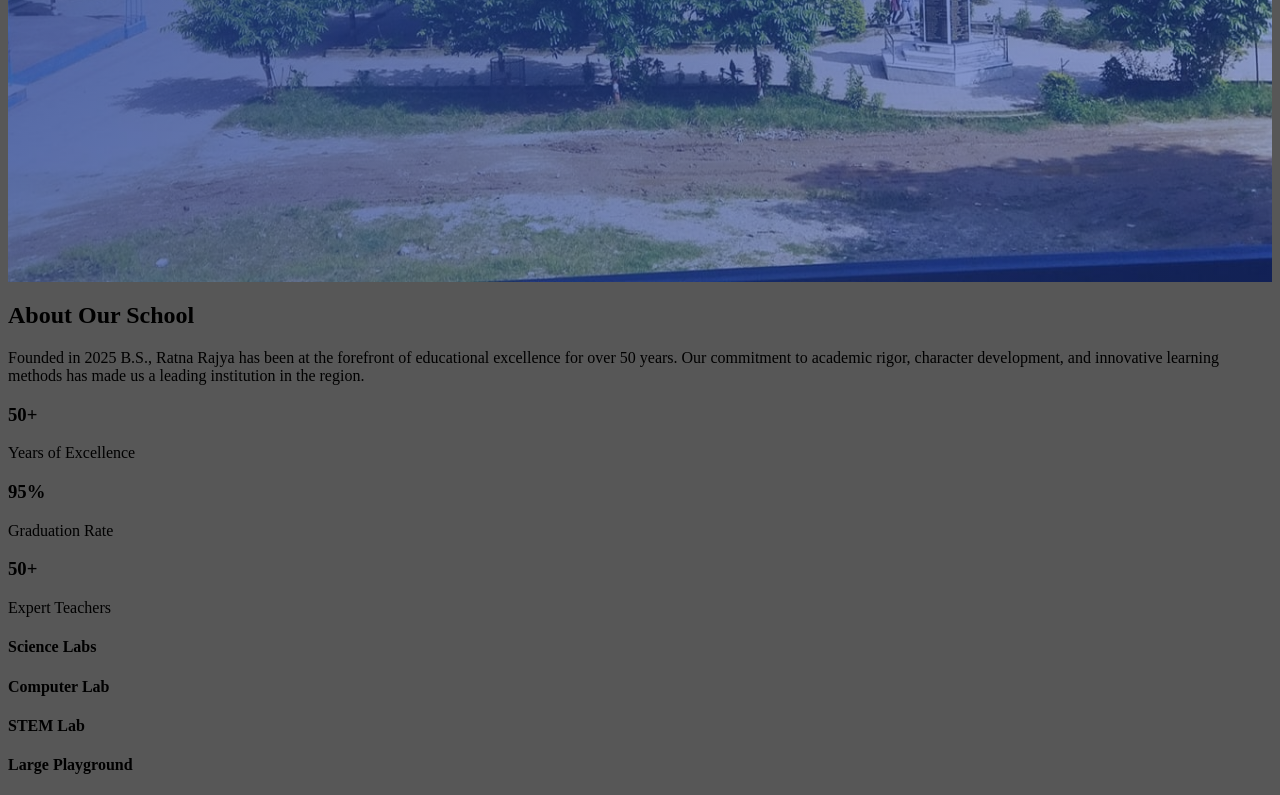
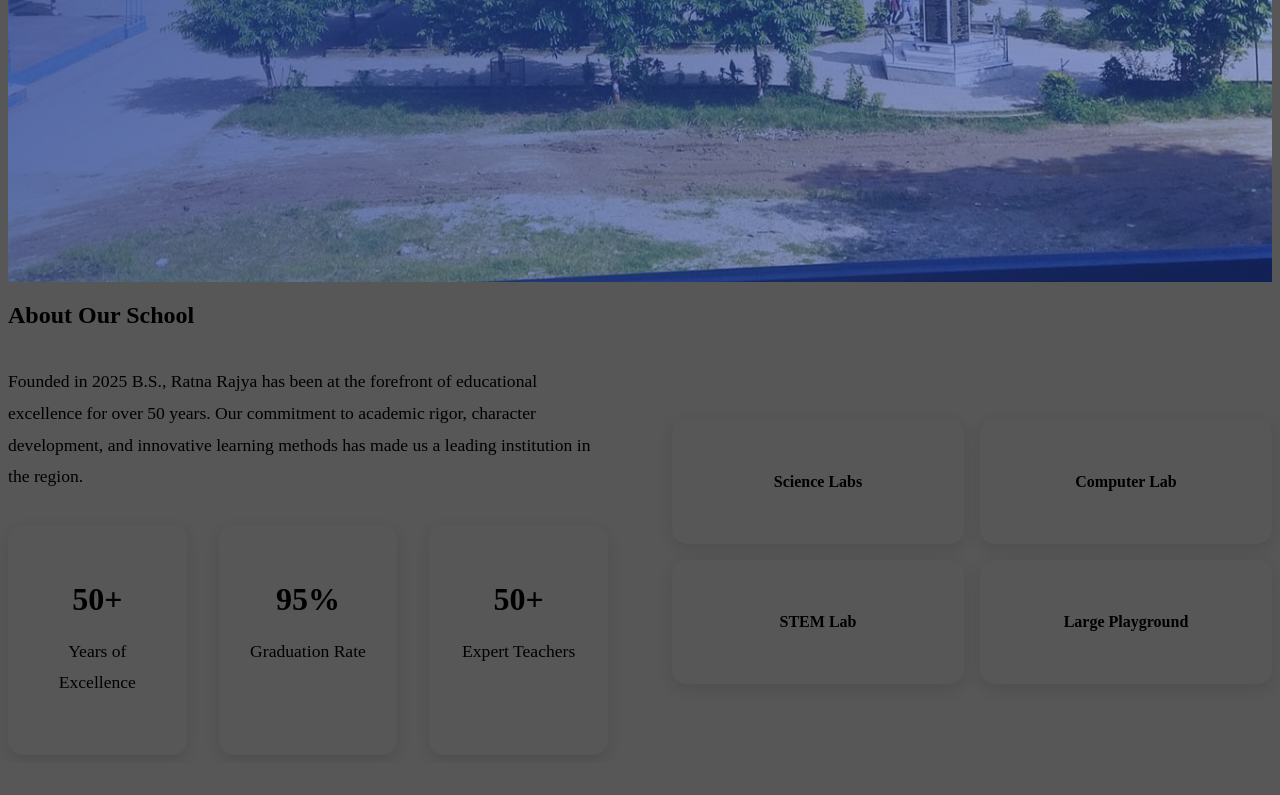
Before and after one commit to Kaustuv65/Kaustuv_Thapa, a plain HTML site: page index.html in a window 1280 px wide. Shown: the part 608-1403 px from the top of the page. After the commit the page ends 1371 px from the top, so only its background shows below. Drawn offline with Linux system fonts and the light colour scheme.

Commit message:
Some changes

```diff
--- a/style/herosection.css
+++ b/style/herosection.css
@@ -85,3 +85,82 @@
     font-size: 24px;
     margin-bottom: 8px;
 }
+.about {
+    background: var(--light-gray);
+}
+
+.about-content {
+    display: grid;
+    grid-template-columns: 1fr 1fr;
+    gap: 4rem;
+    align-items: center;
+}
+
+.about-text p {
+    font-size: 1.1rem;
+    color: var(--gray);
+    margin-bottom: 2rem;
+    line-height: 1.8;
+}
+
+.stats {
+    display: grid;
+    grid-template-columns: repeat(3, 1fr);
+    gap: 2rem;
+    margin-top: 2rem;
+}
+
+.stat-item {
+    text-align: center;
+    padding: 1.5rem;
+    background: var(--white);
+    border-radius: 15px;
+    box-shadow: 0 5px 15px rgba(0, 0, 0, 0.1);
+    transition: transform 0.3s ease;
+}
+
+.stat-item:hover {
+    transform: translateY(-5px);
+}
+
+.stat-item h3 {
+    font-size: 2rem;
+    color: var(--primary-blue);
+    margin-bottom: 0.5rem;
+}
+
+.stat-item p {
+    color: var(--gray);
+    font-weight: 500;
+}
+
+.image-grid {
+    display: grid;
+    grid-template-columns: repeat(2, 1fr);
+    gap: 1rem;
+}
+
+.grid-item {
+    background: var(--white);
+    padding: 2rem;
+    border-radius: 15px;
+    text-align: center;
+    box-shadow: 0 5px 15px rgba(0, 0, 0, 0.1);
+    transition: all 0.3s ease;
+}
+
+.grid-item:hover {
+    transform: translateY(-5px);
+    box-shadow: 0 10px 25px rgba(0, 0, 0, 0.15);
+}
+
+.grid-item i {
+    font-size: 2.5rem;
+    color: var(--secondary-blue);
+    margin-bottom: 1rem;
+}
+
+.grid-item h4 {
+    color: var(--primary-blue);
+    font-weight: 600;
+}
```
